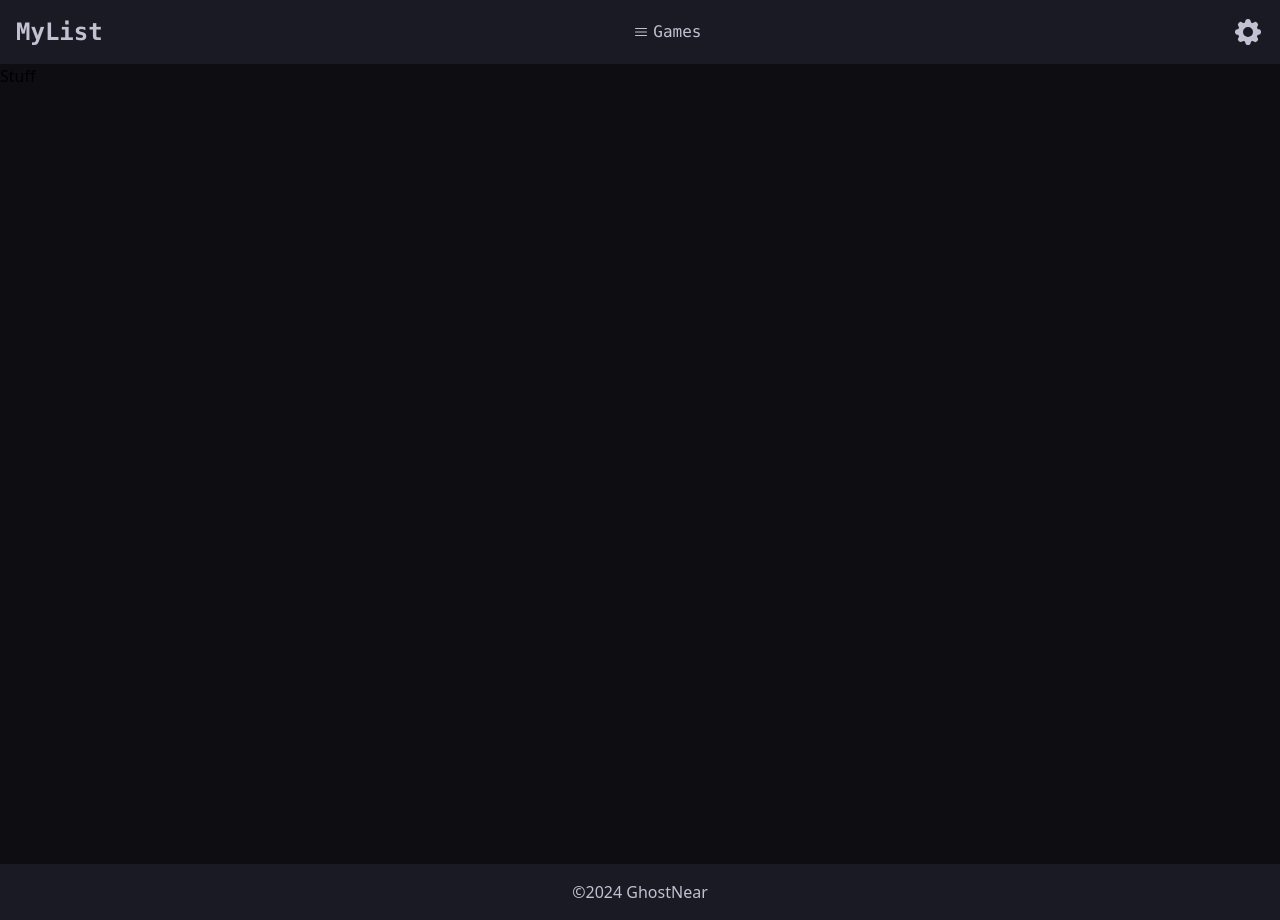
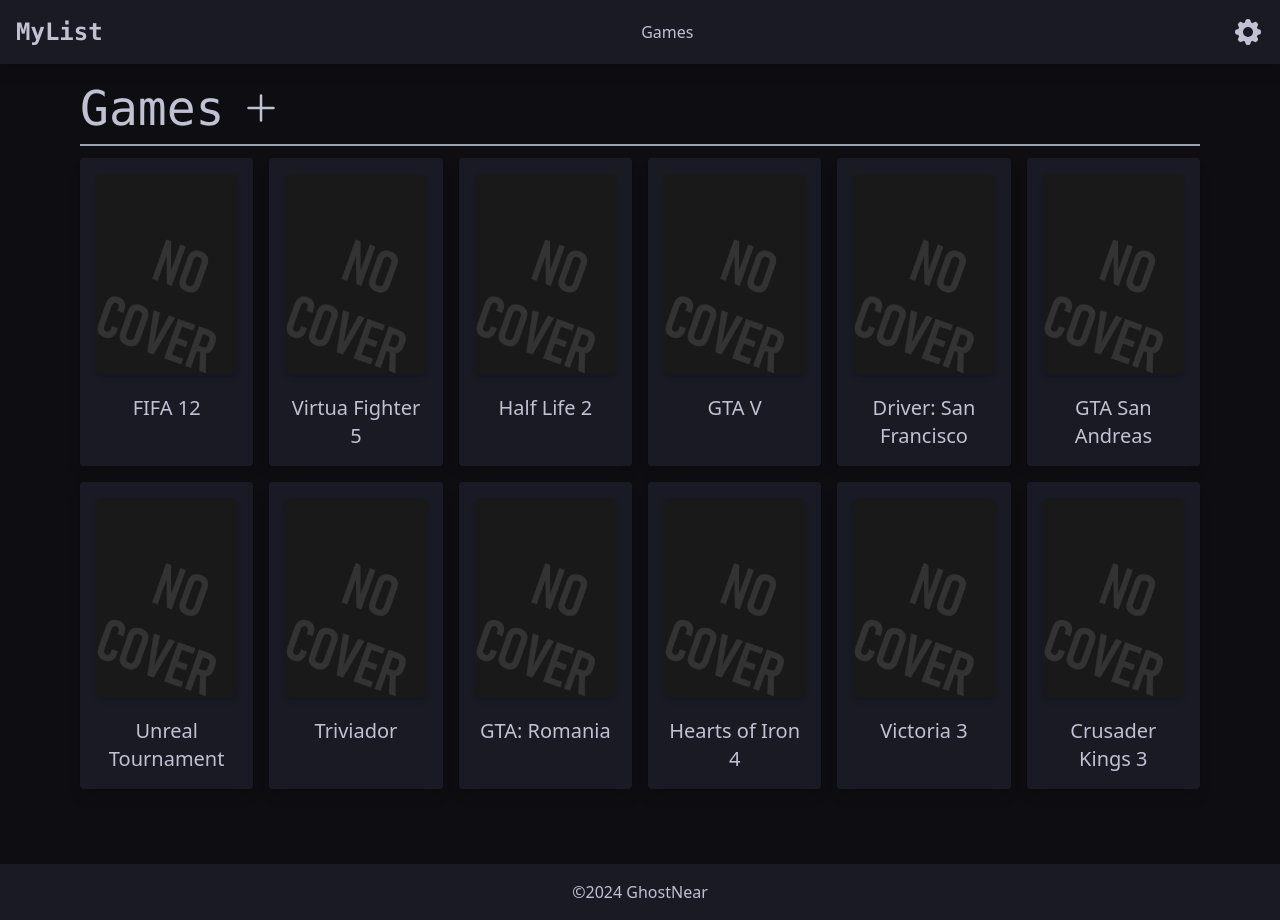
Before and after one commit to ghostnear/second-year-mpp, a React (Vite) app in the folder frontend/: page /games in a window 1280 px wide. Built offline with nearby package versions, Linux system fonts and the light colour scheme.

Commit message:
Add game view list

```diff
--- a/frontend/src/App.js
+++ b/frontend/src/App.js
@@ -7,13 +7,18 @@
 import Footer from './components/footer';
 
 const App = () => {
+    const games = [
+        {},
+        {}
+    ];
+
     return <>
         <Header/>
 
         <Routes>
             <Route path="/" element={ <HomePage/> } />
             <Route path="/game/:id" element={ <ViewGamePage/> } />
-            <Route path="/games/" element={ <GamesPage/> } />
+            <Route path="/games/" element={ <GamesPage elements={games}/> } />
             <Route path="/404/" element={ <NotFoundPage/> } />
             <Route path="*" element={ <Navigate replace to="/404/" /> } />
         </Routes>
--- /dev/null
+++ b/frontend/src/components/games/item.js
@@ -0,0 +1,11 @@
+import { Cog8ToothIcon } from '@heroicons/react/24/solid'
+import noCover from '../../../static/images/no-cover.png';
+
+const GameItem = (params) => {
+    return <div className={`block bg-secondary p-4 rounded shadow-lg text-center`}>
+        <img src={noCover} className={'rounded-md mb-5 shadow-md'}></img>
+        <label className={'text-xl'}> {params.title} </label>
+    </div>
+}
+
+export default GameItem;
--- a/frontend/src/components/genericHeaderPiece.js
+++ b/frontend/src/components/genericHeaderPiece.js
@@ -1,11 +1,9 @@
-import { Bars3Icon } from '@heroicons/react/24/solid'
 import { Link } from 'react-router-dom';
 
 const GenericHeader = (params) => {
     return <nav className={`w-100 bg-secondary m-auto`}>
         <Link to={params.link} className={`flex items-center`}>
-            <Bars3Icon className={`dark:text-main w-4 h-4 mr-1`}/>
-            <h1 className={`dark:text-main text-s font-mono`}>{params.label}</h1>
+            <h1 className={`dark:text-main text-s`}>{params.label}</h1>
         </Link>
     </nav>;
 }
--- a/frontend/src/components/header.js
+++ b/frontend/src/components/header.js
@@ -3,7 +3,7 @@
 import GenericHeader from './genericHeaderPiece.js';
 
 const Header = () => {
-    return <header className={`w-100 bg-secondary sticky top-0 p-4`}>
+    return <header className={`w-100 bg-secondary sticky top-0 p-4 shadow-lg`}>
         <nav className={`grid grid-flow-col justify-stretch`}>
             {/* Left side of the navbar. */}
             <div className={`flex justify-start`}>
--- a/frontend/src/pages/games.js
+++ b/frontend/src/pages/games.js
@@ -1,10 +1,30 @@
-import { useParams } from 'react-router-dom';
+import { PlusIcon } from '@heroicons/react/24/solid';
+import GameItem from '../components/games/item.js';
 
 const GamesPage = () => {
-    const { id } = useParams();
     return (
-        <main className={`min-h-screen bg-main`}>
-            <h1>Stuff {id}</h1>
+        <main className={`min-h-screen bg-main dark:text-main p-5 px-20`}>
+            <div className={`flex items-center pb-3 font-mono`}>
+                <h1 className={`text-5xl`}>
+                    Games
+                </h1>
+                <PlusIcon className={`w-10 h-10 ml-4 my-auto hover:fill-green-500 transition-colors hover:cursor-pointer`}/>
+            </div>
+            <hr className={`border-t-2 border-gray-400 pb-3`}/>
+            <table className={`grid grid-cols-6 gap-4`}>
+                <GameItem title="FIFA 12"/>
+                <GameItem title="Virtua Fighter 5"/>
+                <GameItem title="Half Life 2"/>
+                <GameItem title="GTA V"/>
+                <GameItem title="Driver: San Francisco"/>
+                <GameItem title="GTA San Andreas"/>
+                <GameItem title="Unreal Tournament"/>
+                <GameItem title="Triviador"/>
+                <GameItem title="GTA: Romania"/>
+                <GameItem title="Hearts of Iron 4"/>
+                <GameItem title="Victoria 3"/>
+                <GameItem title="Crusader Kings 3"/>
+            </table>
         </main>
     );
 }
--- a/frontend/src/pages/home.js
+++ b/frontend/src/pages/home.js
@@ -1,9 +1,9 @@
 const HomePage = () => {
-    return <main className={`min-h-screen bg-main`}>
-        <h1 className={`dark:text-main`}>Home Page</h1>
-        <h1 className={`dark:text-main`}>Home Page</h1>
-        <h1 className={`dark:text-main`}>Home Page</h1>
-        <h1 className={`dark:text-main`}>Home Page</h1>
+    return <main className={`min-h-screen bg-main dark:text-main p-5 px-20`}>
+        <h1 className={`text-5xl pb-3 font-mono`}>
+            Home
+        </h1>
+        <hr className="border-t-2 pb-3"/>
     </main>;
 }
 
```
Also changed, not shown: frontend/static/images/no-cover.png (added), 1 other file (tests, documents, lock files or other folders).
